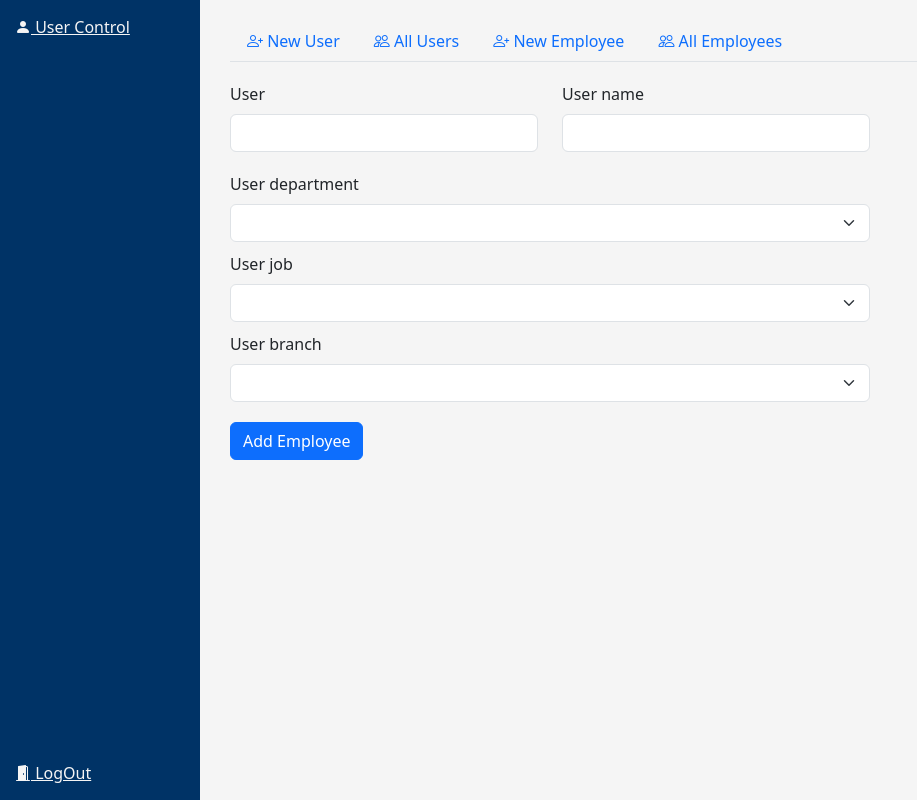
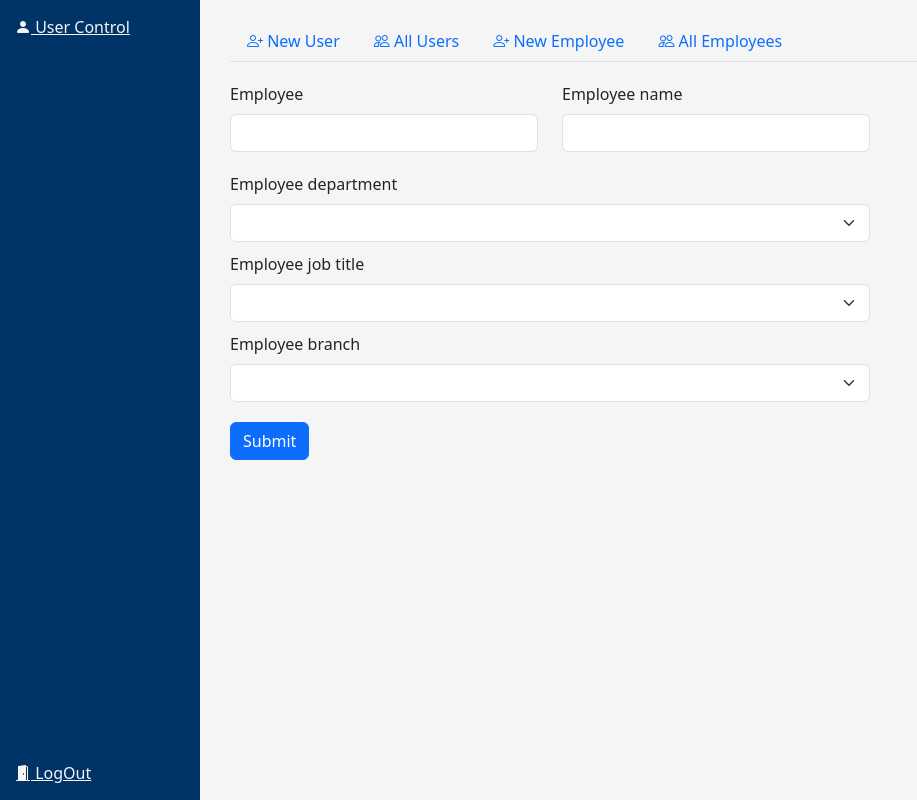
Before and after one commit to ahmed-hussein-morgan/TimeSheet_Master, a Python web app: template app/tech/templates/tech_add_employee.html in a window 1280 px wide. Shown: the whole page, without its empty margins (0-917 px from the left). Run offline with Jinja, Linux system fonts and the light colour scheme; the template is opened without the code that fills it: most values are stand-ins (such as "Sample title", 1, 10 or a date in 2020); form fields are guessed from the names that the template uses; some libraries are stand-ins or nearby versions.

Commit message:
create the new empolyee form

```diff
--- a/app/models.py
+++ b/app/models.py
@@ -48,7 +48,7 @@ class Employee (db.Model):
     employee_name = db.Column(db.String(20), nullable=False, unique=True)
     employee_department = db.Column(db.String(20), nullable=False)
     employee_job_title = db.Column(db.String(20), nullable=False)
-    branch = db.Column(db.String(30), nullable=False)
+    employee_branch = db.Column(db.String(30), nullable=False)
     employee_attendance = db.relationship("Attendance", backref="employee", lazy="dynamic")
 
 class Attendance(db.Model):
--- a/app/tech/templates/tech_add_employee.html
+++ b/app/tech/templates/tech_add_employee.html
@@ -11,19 +11,19 @@
         <div class="form-group">
             <div class="row">
                 <div class="col-6">
-                    {{ form.user_id.label(class="form-label") }}
+                    {{ form.employee_id.label(class="form-label") }}
 
                     <!-- <label class="form-label"> User ID </label> -->
                     <!-- <input type="text" class="form-control" placeholder="User ID"> -->
-                    {% if form.user_id.errors %}
-                        {{ form.user_id(class="form-control form-control is-invalid") }}
+                    {% if form.employee_id.errors %}
+                        {{ form.employee_id(class="form-control form-control is-invalid") }}
                         <div class="invalid-feedback">
-                            {% for error in form.user_id.errors %}
+                            {% for error in form.employee_id.errors %}
                                 <span>{{ error }}</span>
                             {% endfor %}
                         </div>
                     {% else %}
-                        {{ form.user_id(class="form-control form-control") }}
+                        {{ form.employee_id(class="form-control form-control") }}
                     {% endif %}
 
                 </div>
@@ -32,19 +32,19 @@
                     <!-- <label class="form-label"> User Name </label>
                     <input type="text" class="form-control" placeholder="User Name"> -->
 
-                    {{ form.user_name.label(class="form-label") }}
+                    {{ form.employee_name.label(class="form-label") }}
 
                     <!-- <label class="form-label"> User ID </label> -->
                     <!-- <input type="text" class="form-control" placeholder="User ID"> -->
-                    {% if form.user_name.errors %}
-                        {{ form.user_name(class="form-control form-control is-invalid") }}
+                    {% if form.employee_name.errors %}
+                        {{ form.employee_name(class="form-control form-control is-invalid") }}
                         <div class="invalid-feedback">
-                            {% for error in form.user_name.errors %}
+                            {% for error in form.employee_name.errors %}
                                 <span>{{ error }}</span>
                             {% endfor %}
                         </div>
                     {% else %}
-                        {{ form.user_name(class="form-control form-control") }}
+                        {{ form.employee_name(class="form-control form-control") }}
                     {% endif %}
                 </div>
             </div>
@@ -65,17 +65,17 @@
                         <option>Quality Control</option>
                     </select> -->
 
-                    {{ form.user_department.label(class="form-label") }}
+                    {{ form.employee_department.label(class="form-label") }}
 
-                    {% if form.user_department.errors %}
-                    {{ form.user_department(class="form-control is-invalid") }}
+                    {% if form.employee_department.errors %}
+                    {{ form.employee_departmentt(class="form-control is-invalid") }}
                     <div class="invalid-feedback">
-                        {% for error in form.user_department.errors %}
+                        {% for error in form.employee_department.errors %}
                             <span>{{ error }}</span>
                         {% endfor %}
                     </div>
                     {% else %}
-                    {{ form.user_department(class="form-select") }}
+                    {{ form.employee_department(class="form-select") }}
                     {% endif %}
 
                 </div>
@@ -83,17 +83,17 @@
                 <div class="form-group">
                     <!-- <label class="form-label"> User Title</label>
                     <input type="text" class="form-control"> -->
-                    {{ form.user_job.label(class="form-label") }}
+                    {{ form.employee_job_title.label(class="form-label") }}
 
-                    {% if form.user_job.errors %}
-                    {{ form.user_job(class="form-control is-invalid") }}
+                    {% if form.employee_job_title.errors %}
+                    {{ form.employee_job_title(class="form-control is-invalid") }}
                     <div class="invalid-feedback">
-                        {% for error in form.user_job.errors %}
+                        {% for error in form.employee_job_title.errors %}
                             <span>{{ error }}</span>
                         {% endfor %}
                     </div>
                     {% else %}
-                    {{ form.user_job(class="form-select") }}
+                    {{ form.employee_job_title(class="form-select") }}
                     {% endif %}
                 </div>
 
@@ -109,17 +109,17 @@
                     <option>New Cairo</option>
                     <option>6th October</option>
                 </select> -->
-                {{ form.user_branch.label(class="form-label") }}
+                {{ form.employee_branch.label(class="form-label") }}
 
-                {% if form.user_branch.errors %}
-                {{ form.user_branch(class="form-control is-invalid") }}
+                {% if form.employee_branch.errors %}
+                {{ form.employee_branch(class="form-control is-invalid") }}
                 <div class="invalid-feedback">
-                    {% for error in form.user_branch.errors %}
+                    {% for error in form.employee_branch.errors %}
                         <span>{{ error }}</span>
                     {% endfor %}
                 </div>
                 {% else %}
-                {{ form.user_branch(class="form-select") }}
+                {{ form.employee_branch(class="form-select") }}
                 {% endif %}
 
             </div>
@@ -127,7 +127,7 @@
 
         </div>
         <div class="sub-bt">
-            <button type="submit" class="btn btn-primary">Add Employee</button>
+            {{ form.submit(class="btn btn-primary") }}
         </div>
     </form>
 
```
Also changed, not shown: app/tech/forms.py (+30 -2 lines), app/tech/templates/tech_all_employees.html (+6 -6 lines), app/tech/views.py (+5 -3 lines).
